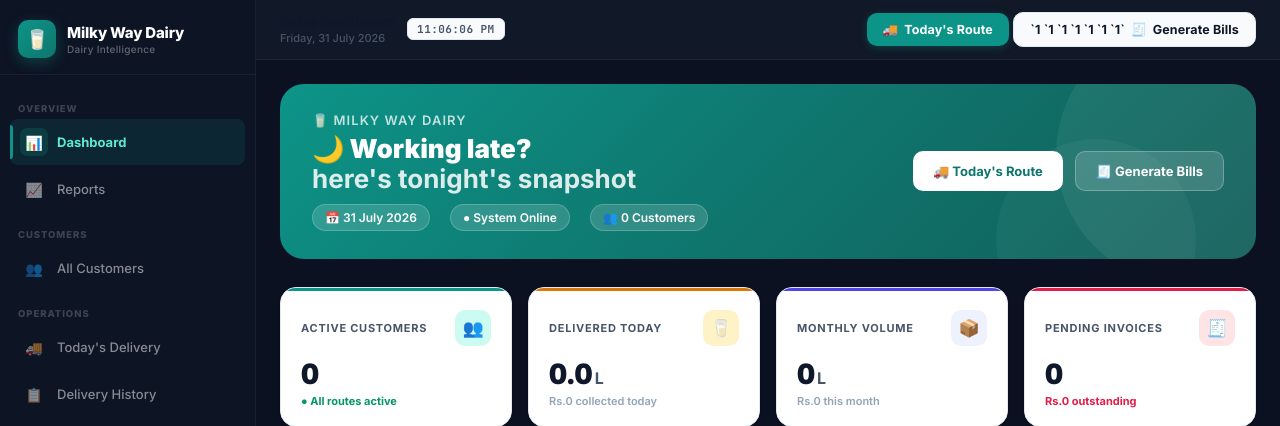
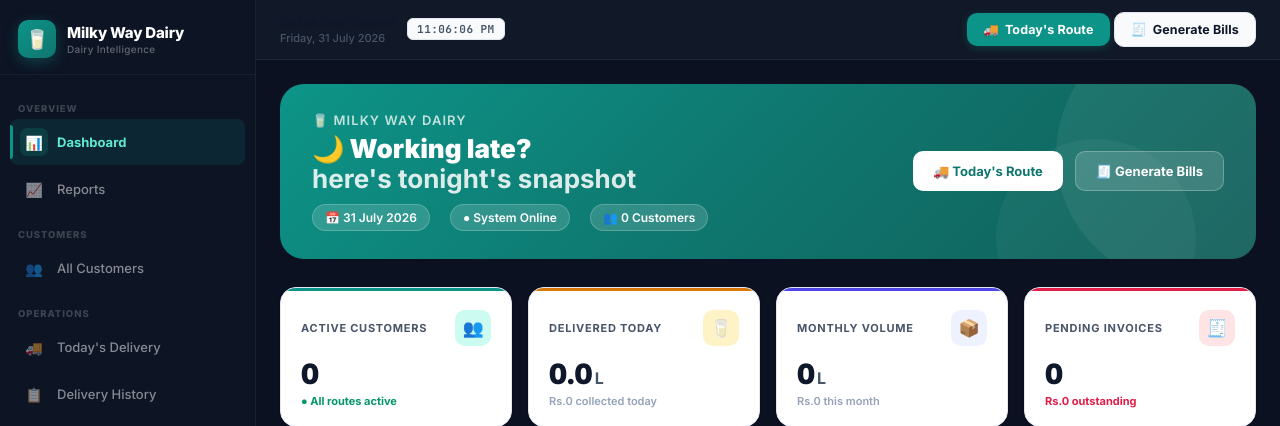
Before and after one commit to adhilnjb/MilkyWay-Management, a Django app: page / in a window 1280 px wide. Shown: the top 426 px of the page. Run offline with Django 5.2, Linux system fonts and the light colour scheme; the visitor is signed in with stand-in values (Sample User, id 1); data that the repository does not hold is empty.

Commit message:
Bug fixed

```diff
--- a/delivery/templates/delivery/dashboard.html
+++ b/delivery/templates/delivery/dashboard.html
@@ -8,7 +8,7 @@
     <a href="{% url 'delivery_today' %}" class="btn btn-primary">
         <span class="btn-emoji">🚚</span><span class="btn-label"> Today's Route</span>
     </a>
-    <a href="{% url 'bill_generate' %}" class="btn btn-secondary">`1  `1  `1  `1  `1  `1  `1`
+    <a href="{% url 'bill_generate' %}" class="btn btn-secondary">
         <span class="btn-emoji">🧾</span><span class="btn-label"> Generate Bills</span>
     </a>
 </div>
```
